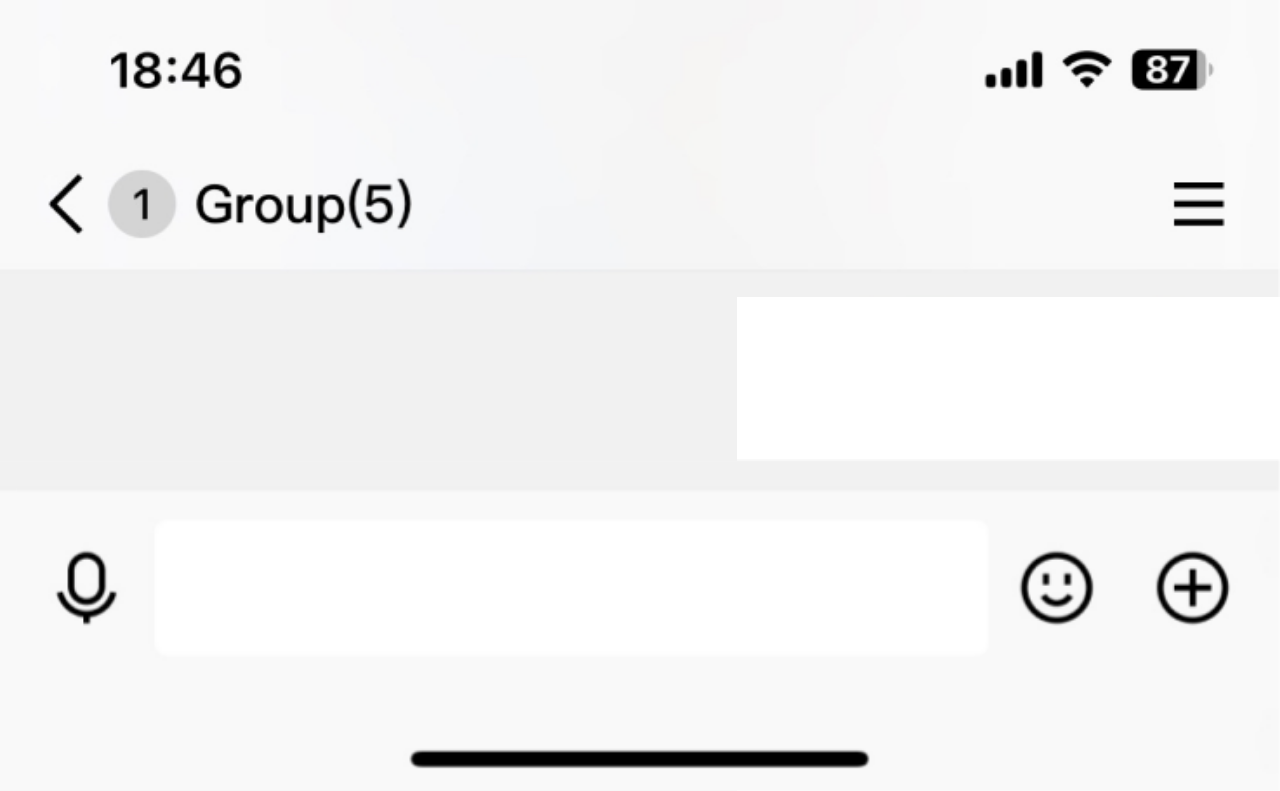
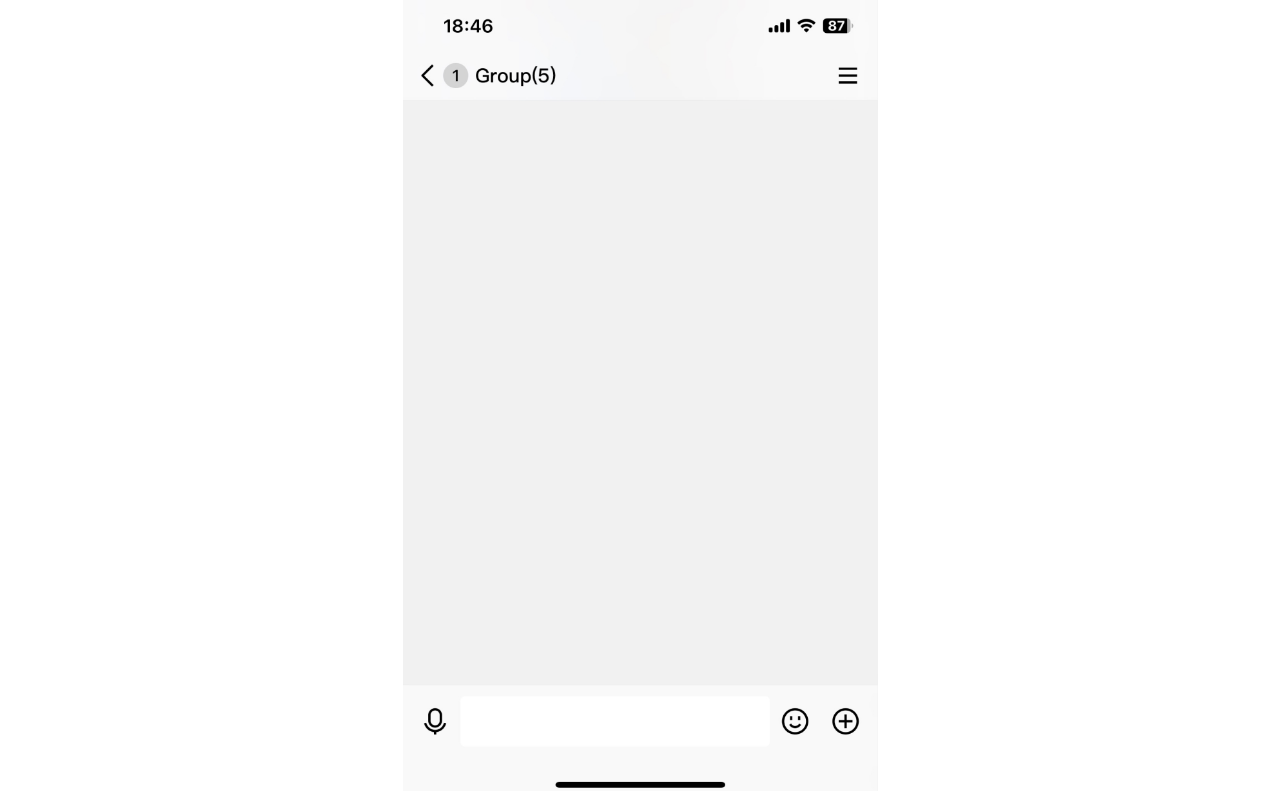
Before and after one commit to pamaforce/hackathon-idea-demo, a Vue app: page / in a window 1280 px wide. Shown: the top 791 px of the page. Built offline with nearby package versions, Linux system fonts and the light colour scheme; the HTML template or start-up script is replaced by a standard one.

Commit message:
Update App.vue

```diff
--- a/src/App.vue
+++ b/src/App.vue
@@ -85,47 +85,48 @@ onMounted(() => {
 
 <style scoped>
 .main {
-  width: 100vw;
-  max-width: 737px;
-  height: 216.282vw;
-  max-height: 1594px;
+  --width: 475px;
+  width: var(--width);
+  height: 100vh;
   background-color: #f1f1f1;
   user-select: none;
+  position: relative;
+  margin: 0 auto;
 }
 
 .top {
   width: 100%;
-  position: fixed;
+  position: absolute;
   top: 0;
   left: 0;
 }
 
 .message {
   width: 42.4%;
-  position: fixed;
+  position: absolute;
   right: 0;
-  top: 22.92vw;
+  top: calc(0.2292 * var(--width));
   animation: rightIn 0.2s forwards;
 }
 
 .pat {
-  position: fixed;
+  position: absolute;
   width: 26.24%;
-  top: 43vw;
+  top: calc(0.43 * var(--width));
   left: 50%;
   transform: translateX(-50%);
 }
 
 .bottom {
   width: 100%;
-  position: fixed;
+  position: absolute;
   bottom: 0;
   left: 0;
 }
 
 .tip {
-  width: 100%;
-  position: fixed;
+  width: var(--width);
+  position: absolute;
   bottom: 0;
   left: 0;
   animation: fadeIn 0.5s forwards;
@@ -156,4 +157,10 @@ onMounted(() => {
     transform: translateX(0);
   }
 }
+
+@media screen and (max-width: 475px) {
+  .main {
+    --width: 100vw;
+  }
+}
 </style>
```
